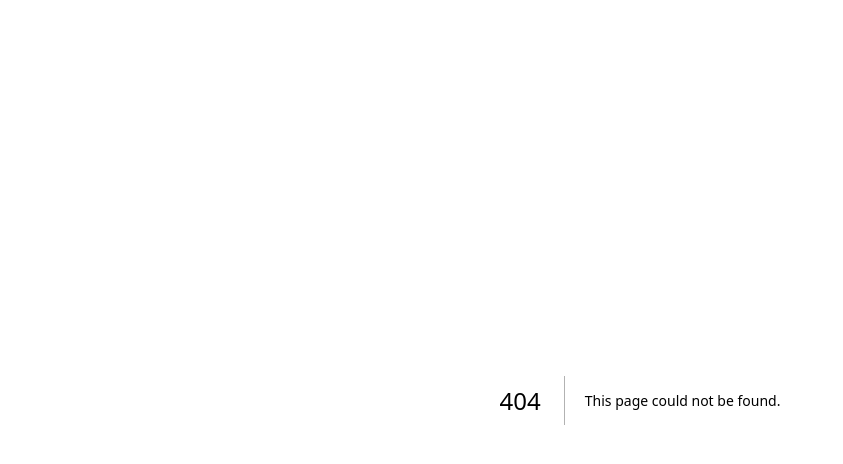
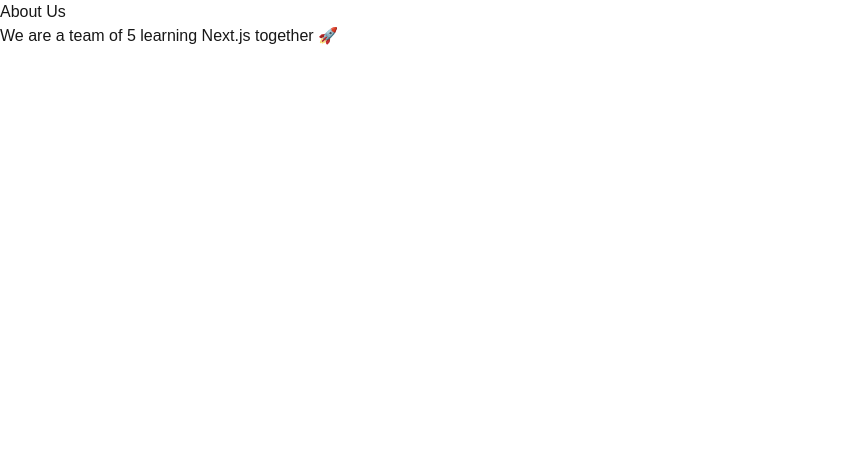
Before and after one commit to andhikaguntur/BElajar-collab, a Next.js app: page /about in a window 1280 px wide. Before the commit this address had no page. Shown: the top 464 px of the page, without its empty margins (0-843 px from the left). Built offline with nearby package versions, Linux system fonts and the light colour scheme.

Commit message:
add about page

```diff
--- /dev/null
+++ b/src/app/about/page.tsx
@@ -0,0 +1,13 @@
+
+
+// import Navbar from "../../components/Navbar";
+
+export default function About() {
+  return (
+    <main>
+      {/* <Navbar /> */}
+      <h1>About Us</h1>
+      <p>We are a team of 5 learning Next.js together 🚀</p>
+    </main>
+  );
+}
```
